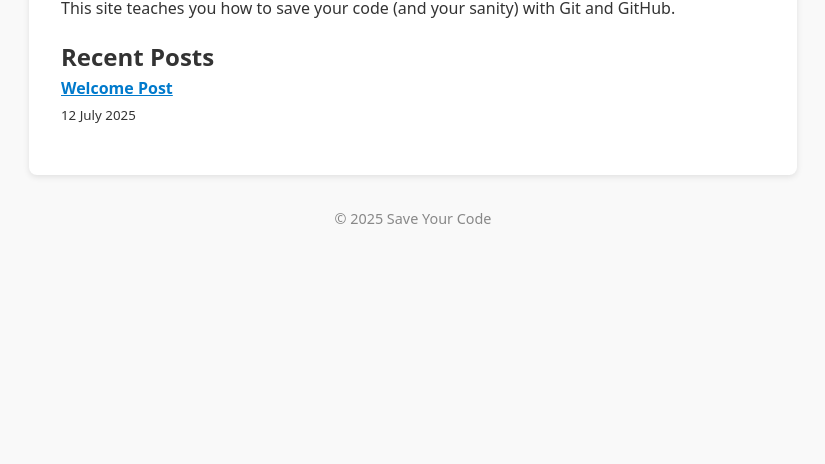
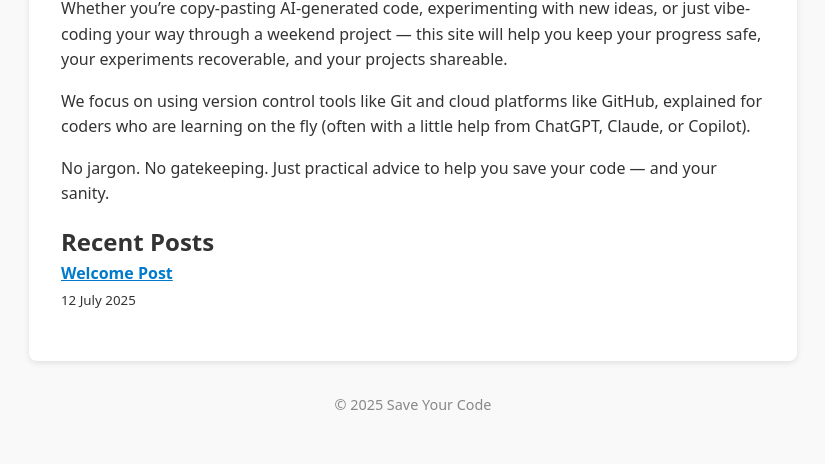
Before and after one commit to davorg/saveyourcode, a Jekyll site: the page built from index.md, in a window 1280 px wide. Shown: the part 673-1137 px from the top of the page, without its empty margins (227-1052 px from the left). Built offline with Jekyll 4.4.1, drawn with Linux system fonts in a browser that asks for light colours; before the commit the page ends 951 px from its top, so only the background shows below that.

Commit message:
More text

```diff
--- a/index.md
+++ b/index.md
@@ -8,7 +8,17 @@ description: Learn how to save your code (and your sanity) with Git and GitHub.
 
 ![Illustration of saving your code](/assets/images/saveyourcode.png)
 
-This site teaches you how to save your code (and your sanity) with Git and GitHub.
+Whether you’re copy-pasting AI-generated code, experimenting with new ideas,
+or just vibe-coding your way through a weekend project — this site will help
+you keep your progress safe, your experiments recoverable, and your projects
+shareable.
+
+We focus on using version control tools like Git and cloud platforms like
+GitHub, explained for coders who are learning on the fly (often with a little
+help from ChatGPT, Claude, or Copilot).
+
+No jargon. No gatekeeping. Just practical advice to help you save your code —
+and your sanity.
 
 ## Recent Posts
 
```
